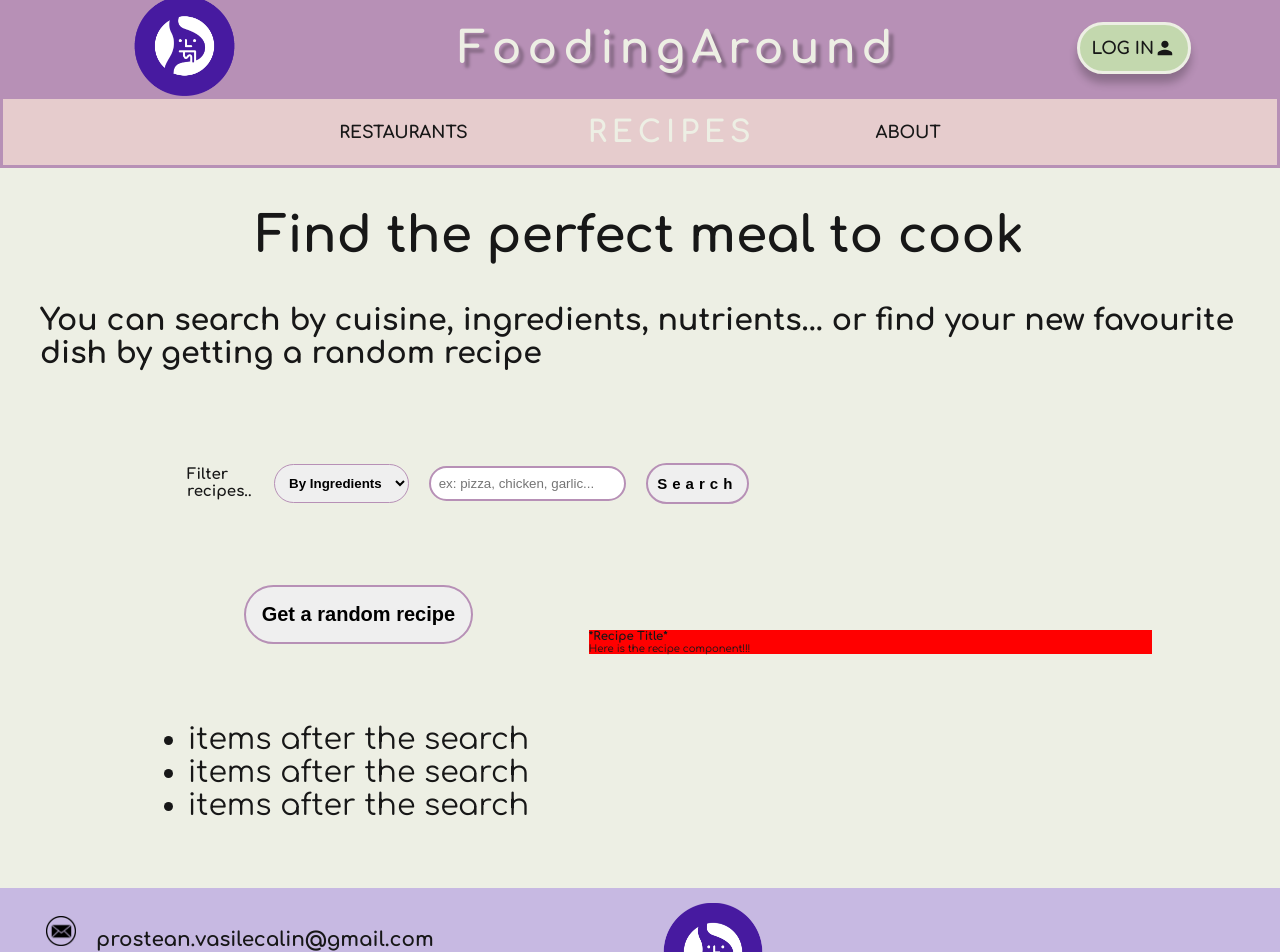
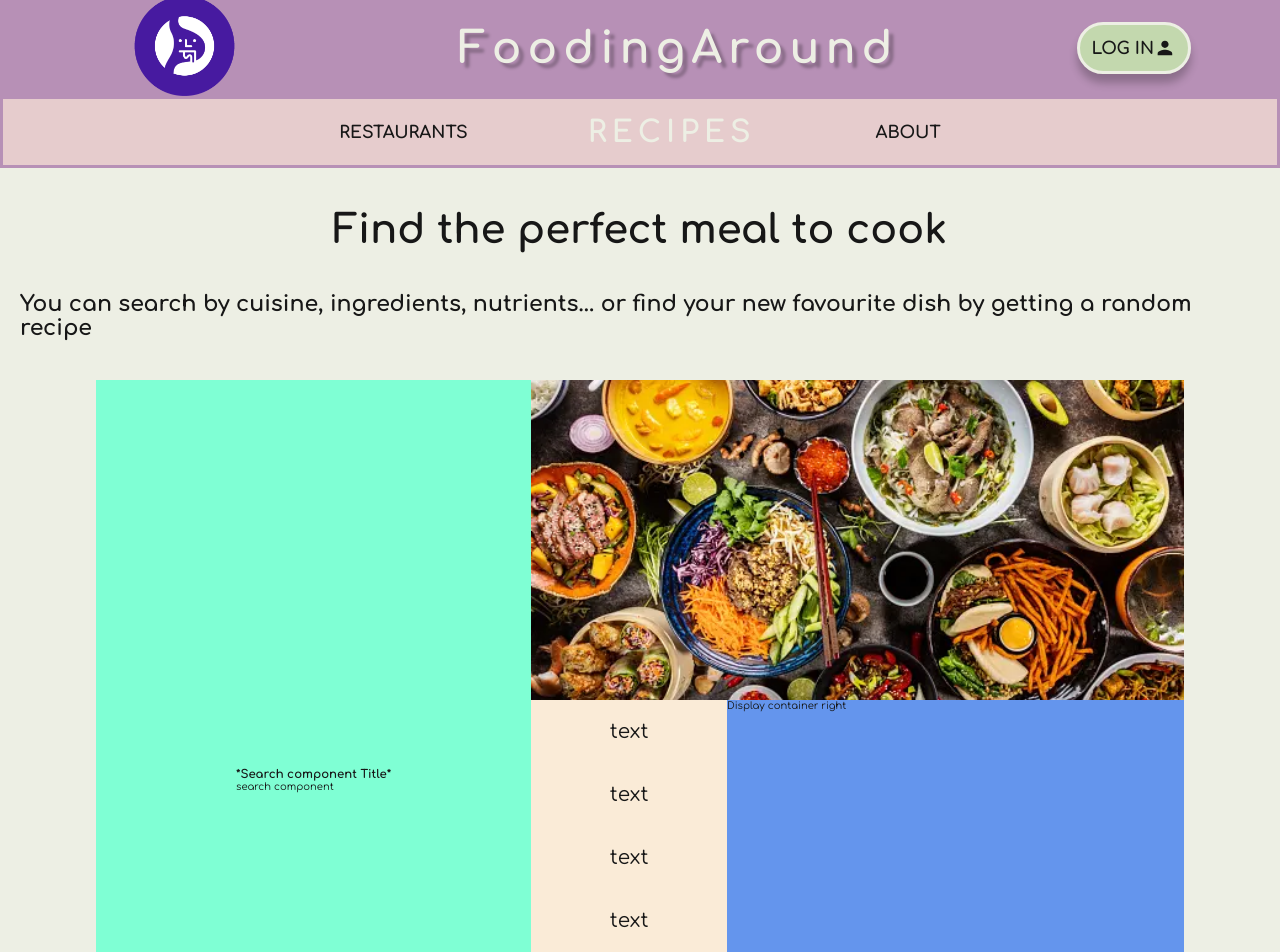
Before and after one commit to CalinP1/FoodingAround, a React (Vite) app: page /recipes in a window 1280 px wide. Shown: the top 952 px of the page. Built offline with nearby package versions, Linux system fonts and the light colour scheme.

Commit message:
new recipe layout, 2 separate components for display and search

```diff
--- a/src/pages/Recipes.jsx
+++ b/src/pages/Recipes.jsx
@@ -19,33 +19,60 @@ function Recipes() {
         <div className={styles.SearchAndDisplayContainer}>
           <div className={styles.searchConatiner}>
             <form className={styles.searchRecipeForm}>
-              <span className={styles.searchContainerFilterText}>
-                Filter recipes..
-              </span>
-              <select className={styles.selectSearchOptions}>
-                <option>By Ingredients</option>
-                <option>By Nutrients</option>
-              </select>
-              <input
-                className={styles.afterTheOptionInput}
-                placeholder="ex: pizza, chicken, garlic..."
-              ></input>
-              <button className={styles.searchTheRecipeButton}>Search</button>
+              <h3>*Search component Title*</h3>
+              <p>search component</p>
             </form>
-            <button className={styles.randomRecipeButton}>
-              Get a random recipe
-            </button>
-            <div className={styles.listRecipesByName}>
-              <ul className={styles.recipeListAfterSearchForPreview}>
-                <li>items after the search</li>
-                <li>items after the search</li>
-                <li>items after the search</li>
-              </ul>
-            </div>
           </div>
           <div className={styles.displayConatiner}>
-            <h3 className={styles.recipeDetails}>*Recipe Title*</h3>
-            <p> Here is the recipe component!!!</p>
+            <div className={styles.displayImageContainer}>
+              <img src="../../images/food-1.png" alt="recipe-image" />
+            </div>
+            <div className={styles.displayConatinerLeftAndRight}>
+              <div className={styles.displayContainerLeft}>
+                <p className={styles.displayContainerLeftContent}>text</p>
+                <p className={styles.displayContainerLeftContent}>text</p>
+                <p className={styles.displayContainerLeftContent}>text</p>
+                <p className={styles.displayContainerLeftContent}>text</p>
+                <p className={styles.displayContainerLeftContent}>text</p>
+                <p className={styles.displayContainerLeftContent}>text</p>
+                <p className={styles.displayContainerLeftContent}>text</p>
+                <p className={styles.displayContainerLeftContent}>text</p>
+                <p className={styles.displayContainerLeftContent}>text</p>
+                <p className={styles.displayContainerLeftContent}>text</p>
+                <p className={styles.displayContainerLeftContent}>text</p>
+                <p className={styles.displayContainerLeftContent}>text</p>
+                <p className={styles.displayContainerLeftContent}>text</p>
+                <p className={styles.displayContainerLeftContent}>text</p>
+                <p className={styles.displayContainerLeftContent}>text</p>
+                <p className={styles.displayContainerLeftContent}>text</p>
+                <p className={styles.displayContainerLeftContent}>text</p>
+                <p className={styles.displayContainerLeftContent}>text</p>
+                <p className={styles.displayContainerLeftContent}>text</p>
+                <p className={styles.displayContainerLeftContent}>text</p>
+                <p className={styles.displayContainerLeftContent}>text</p>
+                <p className={styles.displayContainerLeftContent}>text</p>
+                <p className={styles.displayContainerLeftContent}>text</p>
+                <p className={styles.displayContainerLeftContent}>text</p>
+                <p className={styles.displayContainerLeftContent}>text</p>
+                <p className={styles.displayContainerLeftContent}>text</p>
+                <p className={styles.displayContainerLeftContent}>text</p>
+                <p className={styles.displayContainerLeftContent}>text</p>
+                <p className={styles.displayContainerLeftContent}>text</p>
+                <p className={styles.displayContainerLeftContent}>text</p>
+                <p className={styles.displayContainerLeftContent}>text</p>
+                <p className={styles.displayContainerLeftContent}>text</p>
+                <p className={styles.displayContainerLeftContent}>text</p>
+                <p className={styles.displayContainerLeftContent}>text</p>
+                <p className={styles.displayContainerLeftContent}>text</p>
+                <p className={styles.displayContainerLeftContent}>text</p>
+                <p className={styles.displayContainerLeftContent}>text</p>
+                <p className={styles.displayContainerLeftContent}>text</p>
+                <p className={styles.displayContainerLeftContent}>text</p>
+              </div>
+              <div className={styles.displayContainerRight}>
+                Display container right
+              </div>
+            </div>
           </div>
         </div>
       </div>
--- a/src/pages/Recipes.module.css
+++ b/src/pages/Recipes.module.css
@@ -1,103 +1,83 @@
 .recipesBody {
+  width: 100%;
+  height: 100vh;
   display: flex;
+  align-items: center;
   flex-direction: column;
-  align-items: center;
-  padding-top: 5vh;
-  width: 100%;
-  height: 90vh;
+  overflow: hidden;
+  margin-bottom: 10rem;
 }
 
 .recipesFirstHeader {
-  font-size: 5rem;
+  margin-top: 2rem;
+  font-size: 4rem;
+  padding: 2rem;
 }
 .recipesSecondHeader {
-  font-size: 3rem;
-  padding: 4rem;
+  font-size: 2.2rem;
+  padding: 2rem;
+  margin-bottom: 2rem;
 }
 
 .SearchAndDisplayContainer {
-  margin-top: 4vh;
-  width: 80%;
-  height: 50vh;
+  height: 100vh;
+  width: 85%;
   display: flex;
   justify-content: space-around;
   align-items: center;
 }
 
 .searchConatiner {
-  width: 45%;
+  background-color: aquamarine;
   height: 100%;
-  display: flex;
-  flex-direction: column;
-  align-items: center;
-}
-.displayConatiner {
-  background-color: red;
-  width: 55%;
-}
-.searchRecipeForm {
-  display: flex;
-  width: 80%;
-  height: 30%;
-  justify-content: space-around;
-  align-items: center;
-}
-.selectSearchOptions {
-  padding: 1.2vh;
-  margin: 1rem;
-  border-radius: 5rem;
-  border-style: solid;
-  border-color: var(--main-color-primary);
-  font-weight: 700;
-}
-.searchContainerFilterText {
-  font-size: 1.5rem;
-  font-weight: 700;
-  padding: 1.3rem;
-}
-.selectSearchOptions option {
-  font-size: 1.3vh;
-}
-.randomRecipeButton {
-  margin: 6rem;
-}
-.listRecipesByName {
-  height: 50%;
-  width: 95%;
+  width: 40%;
   display: flex;
   justify-content: center;
   align-items: center;
 }
-.recipeListAfterSearchForPreview {
-  font-size: 3rem;
+
+.displayConatiner {
+  background-color: coral;
+  height: 100%;
+  width: 60%;
+  display: flex;
+  flex-direction: column;
 }
-.afterTheOptionInput {
-  padding: 1vh;
-  border-radius: 5rem;
-  margin: 1rem;
-  border-style: solid;
-  border-color: var(--main-color-primary);
+.displayImageContainer {
+  height: 40%;
+  width: 100%;
+}
+.displayImageContainer img {
+  width: 100%;
+  height: 100%;
+  object-fit: cover;
+}
+.displayConatinerLeftAndRight {
+  width: 100%;
+  height: 100%;
+  display: flex;
+  justify-content: space-around;
+  align-items: center;
 }
 
-.randomRecipeButton {
-  padding: 2vh;
-  border-radius: 5rem;
+.displayContainerLeft {
+  height: 100%;
+  width: 30%;
   display: flex;
-  justify-content: center;
+  flex-direction: column;
   align-items: center;
-  font-weight: 700;
+  background-color: antiquewhite;
   font-size: 2rem;
-  border-style: solid;
-  border-color: var(--main-color-primary);
+  overflow: scroll;
 }
-
-.searchTheRecipeButton {
-  padding: 1.2vh;
-  font-size: 1.5rem;
-  border-radius: 5rem;
-  letter-spacing: 0.5rem;
-  font-weight: 700;
-  margin: 1rem;
-  border-style: solid;
-  border-color: var(--main-color-primary);
+.displayContainerLeft::-webkit-scrollbar {
+  display: none;
 }
+.displayContainerLeftContent {
+  padding: 2rem;
+}
+.displayContainerRight {
+  height: 100%;
+  width: 70%;
+  background-color: cornflowerblue;
+}
```
